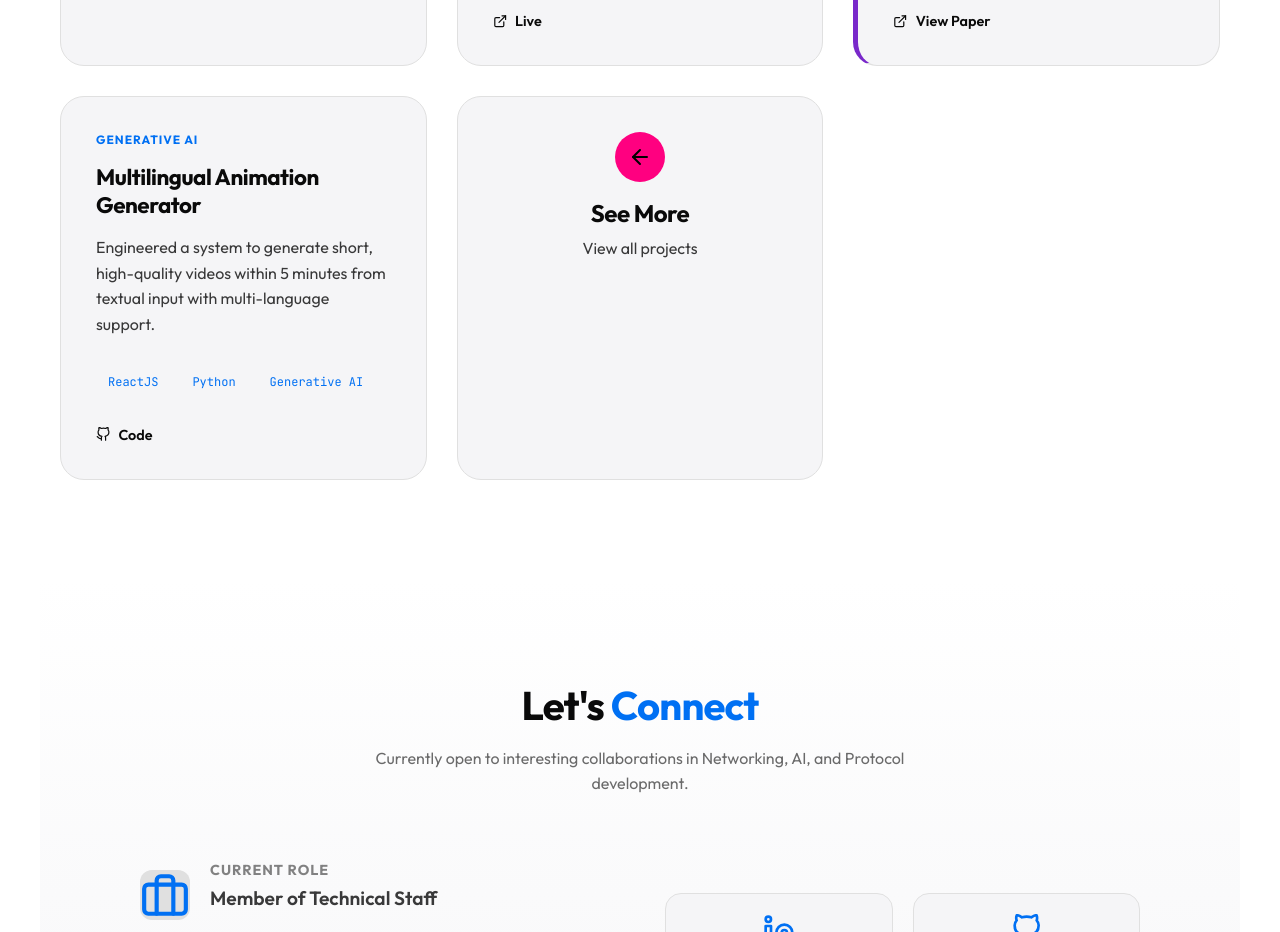
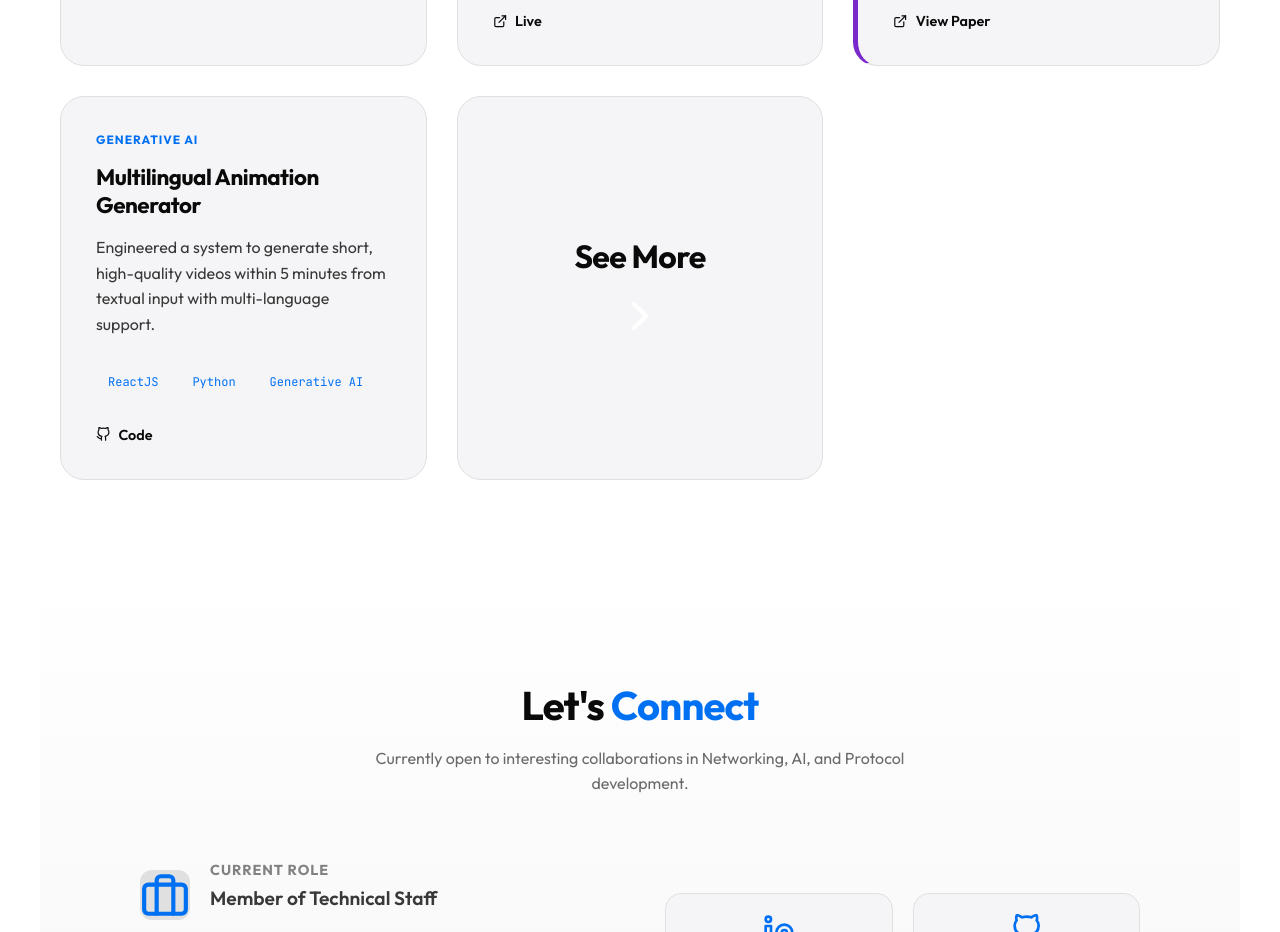
Before and after one commit to namanviber/nj-portfolio, a Next.js app: page / in a window 1280 px wide. Shown: the part 3720-4652 px from the top of the page. Built offline with nearby package versions, Linux system fonts and the light colour scheme.

Commit message:
Refine See More card: big text, chevron icon, no circle/subtitle

```diff
--- a/src/components/Projects.tsx
+++ b/src/components/Projects.tsx
@@ -3,7 +3,7 @@
 import React from "react";
 import { motion, AnimatePresence } from "framer-motion";
 import styles from "./Projects.module.css";
-import { FiExternalLink, FiGithub, FiBookOpen, FiArrowLeft } from "react-icons/fi";
+import { FiExternalLink, FiGithub, FiBookOpen, FiChevronRight } from "react-icons/fi";
 
 const projects = [
     {
@@ -139,25 +139,17 @@ const Projects = () => {
                             whileHover={{ scale: 1.02 }}
                             whileTap={{ scale: 0.98 }}
                         >
-                            <div style={{
-                                width: "50px",
-                                height: "50px",
-                                borderRadius: "50%",
-                                background: "var(--accent)",
-                                display: "flex",
-                                alignItems: "center",
-                                justifyContent: "center",
-                                marginBottom: "1rem",
-                                color: "#000"
-                            }}>
-                                <FiArrowLeft style={{ fontSize: "1.5rem", transform: showAll ? "rotate(180deg)" : "rotate(0deg)", transition: "transform 0.3s ease" }} />
-                            </div>
-                            <h3 style={{ fontSize: "1.5rem", marginBottom: "0.5rem" }}>
+                            <h3 style={{ fontSize: "2rem", marginBottom: "1rem" }}>
                                 {showAll ? "Show Less" : "See More"}
                             </h3>
-                            <p style={{ color: "var(--text-secondary)" }}>
-                                {showAll ? "Collapse project list" : "View all projects"}
-                            </p>
+                            <FiChevronRight
+                                style={{
+                                    fontSize: "3rem",
+                                    color: "#fff",
+                                    transform: showAll ? "rotate(-90deg)" : "rotate(0deg)",
+                                    transition: "transform 0.3s ease"
+                                }}
+                            />
                         </motion.div>
                     </AnimatePresence>
                 </div>
```
